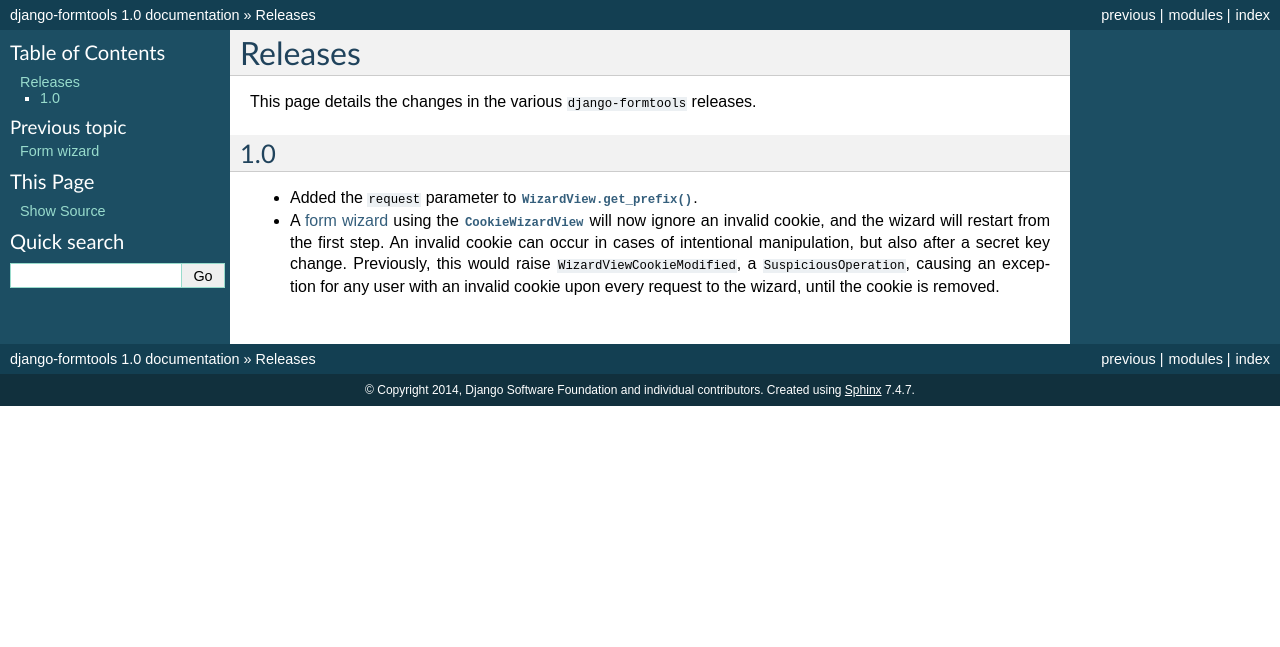
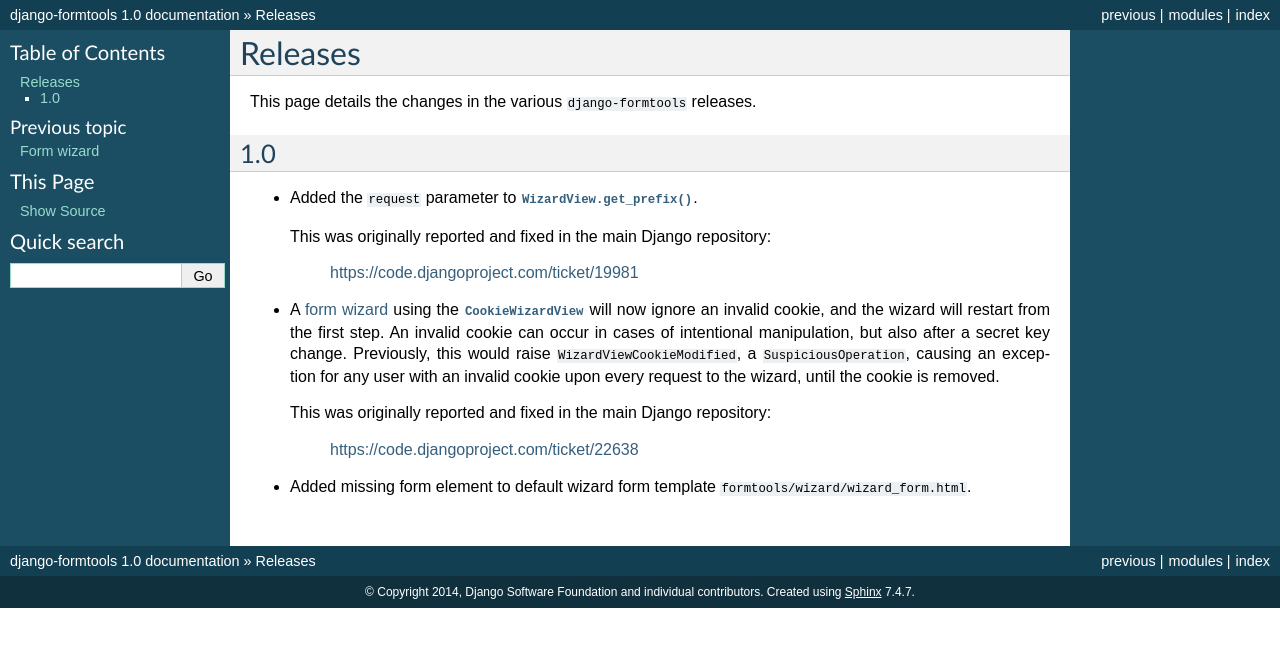
Before and after one commit to jazzband/django-formtools, a Sphinx documentation site: the page built from docs/changelog.rst, in a window 1280 px wide. Shown: the top 647 px of the page. Built offline with Sphinx 7.4.7, drawn with Linux system fonts in a browser that asks for light colours.

Commit message:
A few docs updates.

```diff
--- a/CONTRIBUTING.rst
+++ b/CONTRIBUTING.rst
@@ -36,12 +36,16 @@
 
     $ tox -l
     py27-django-17
+    py27-django-18
     py27-django-master
     py32-django-17
+    py32-django-18
     py32-django-master
     py33-django-17
+    py33-django-18
     py33-django-master
     py34-django-17
+    py34-django-18
     py34-django-master
 
 
--- a/docs/releases.rst
+++ b/docs/changelog.rst
@@ -9,6 +9,10 @@
 - Added the ``request`` parameter to :meth:`WizardView.get_prefix()
   <formtools.wizard.views.WizardView.get_prefix>`.
 
+  This was originally reported and fixed in the main Django repository:
+
+    https://code.djangoproject.com/ticket/19981
+
 - A :doc:`form wizard </wizard>` using the
   :class:`~formtools.wizard.views.CookieWizardView` will now ignore an invalid
   cookie, and the wizard will restart from the first step. An invalid cookie
@@ -16,3 +20,10 @@
   change. Previously, this would raise ``WizardViewCookieModified``, a
   ``SuspiciousOperation``, causing an exception for any user with an invalid
   cookie upon every request to the wizard, until the cookie is removed.
+
+  This was originally reported and fixed in the main Django repository:
+
+    https://code.djangoproject.com/ticket/22638
+
+- Added missing form element to default wizard form template
+  ``formtools/wizard/wizard_form.html``.
--- a/docs/index.rst
+++ b/docs/index.rst
@@ -16,7 +16,7 @@
 
    preview
    wizard
-   releases
+   changelog
 
 Installation
 ============
```
